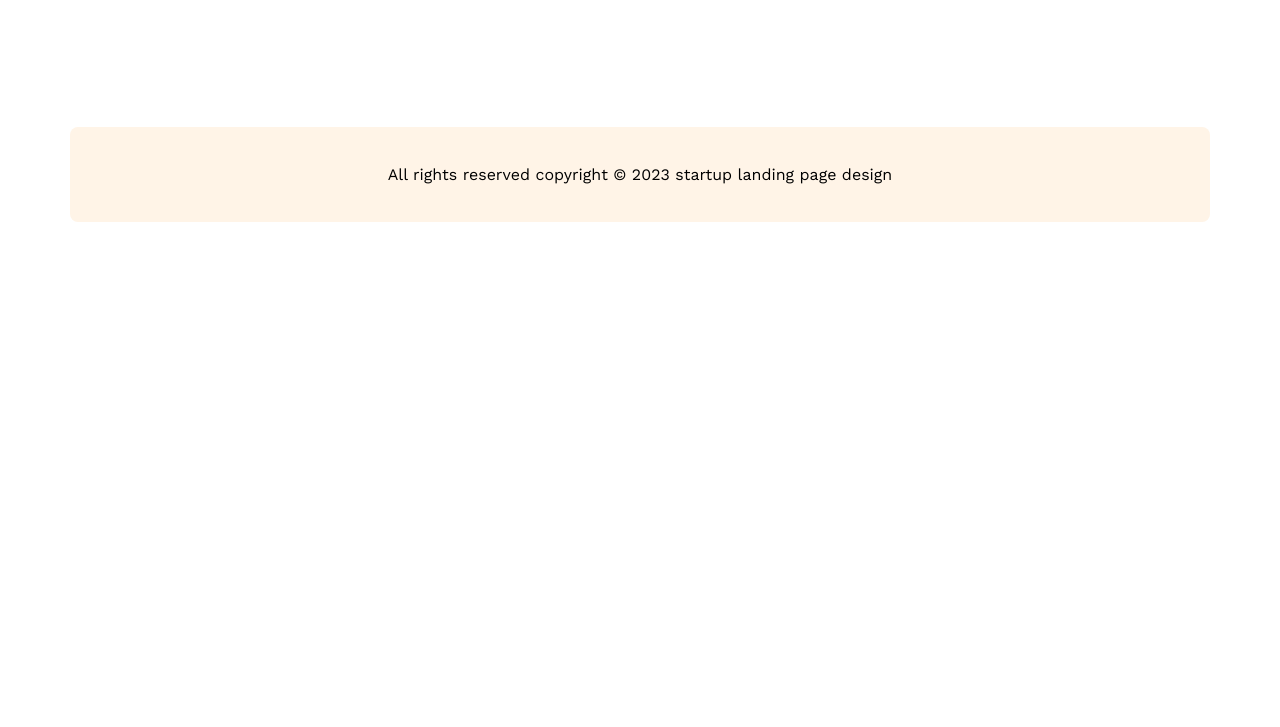
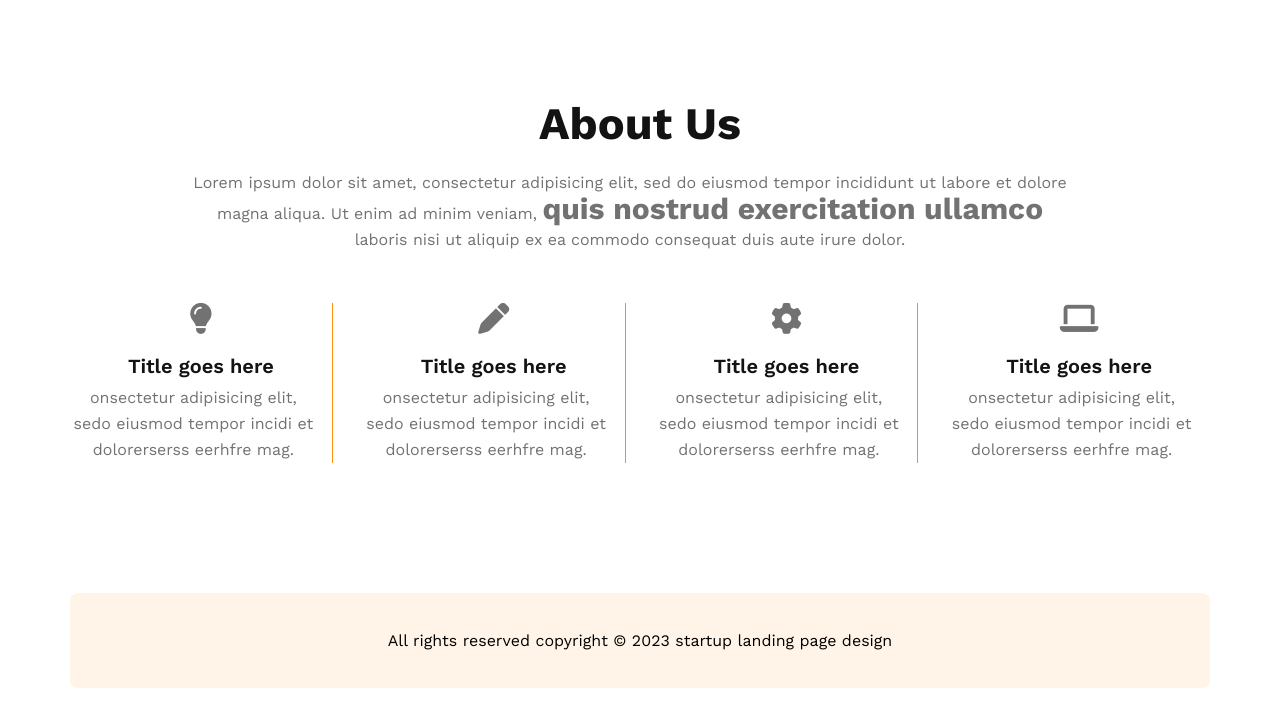
Before and after one commit to Rabbi4579/architects, a plain HTML site: page index.html in a window 1280 px wide. Shown: the part 3921-4648 px from the top of the page. Before the commit the page ends 4355 px from the top, so only its background shows below. Drawn offline with nearby package versions, Linux system fonts and the light colour scheme; a web font is replaced by a local one.

Commit message:
add about us

```diff
--- a/css/styles.css
+++ b/css/styles.css
@@ -266,6 +266,44 @@ margin-bottom: 15px;
   justify-content: space-between;
   align-items: center;
 }
+/* about us section styles */
+.about-us{
+  margin-top: 100px;
+}
+.about-header{
+  max-width: 900px;
+  margin: 0 auto;
+  text-align: center;
+}
+.about-header .section-description{
+  margin: 20px 20px 0 0;
+
+}
+.about-item .section-description{
+  margin-right: 15px;
+}
+.about-header .section-description span{
+  font-size: 30px;
+  font-weight: 700;
+}
+.about-item i {
+  font-size: 31px;
+  margin-bottom: 20px;
+  color: var(--secondary-color);
+}
+.about-items{
+  display: flex;
+  text-align: center;
+  gap: 30px;
+  margin-top: 50px;
+}
+.about-item{
+  border-right: 1px solid var(--btn-color);
+
+}
+.about-item:nth-child(4){
+  border-right: none;
+}
 /* footer section styles */
 footer{
   margin-bottom: 212px;
@@ -283,6 +321,7 @@ footer{
 .footer-content{
   padding: 0 10px;
 }
+
 
 
 
@@ -336,6 +375,15 @@ footer{
   flex-direction: column;
   align-items: center;
   gap: 20px;
+}
+/* about us section */
+.about-items{
+  flex-direction: column;
+  align-items: center;
+}
+.about-item{
+  border-right: none;
+  padding: 0 10px;
 }
 }
 
@@ -417,5 +465,14 @@ footer{
   align-items: center;
   gap: 20px;
 }
+/* aout us section */
+.about-items{
+  flex-direction: column;
+  align-items: center;
+}
+.about-item{
+  border-right: none;
+  padding: 0 10px;
+}
 
 }
--- a/index.html
+++ b/index.html
@@ -175,6 +175,37 @@
         </div>
       </section>
       <!-- sponspors part end -->
+      <!-- About us section start -->
+      <section class="about-us">
+        <div class="about-header">
+          <h2 class="section-title">About Us</h2>
+        <p class="section-description">Lorem ipsum dolor sit amet, consectetur adipisicing elit, sed do eiusmod tempor incididunt ut labore et dolore magna aliqua. Ut enim ad minim veniam, <span>quis nostrud exercitation ullamco</span> laboris nisi ut aliquip ex ea commodo consequat duis aute irure dolor.</p>
+        </div>
+        <div class="about-items">
+          <div class="about-item">
+            <i class="fa-solid fa-lightbulb"></i>
+            <h3 class="item-title">Title goes here</h3>
+            <p class="section-description">onsectetur adipisicing elit, sedo eiusmod tempor incidi et dolorerserss eerhfre mag.</p>
+          </div>
+          <div class="about-item">
+            <i class="fa-solid fa-pen"></i>
+            <h3 class="item-title">Title goes here</h3>
+            <p class="section-description">onsectetur adipisicing elit, sedo eiusmod tempor incidi et dolorerserss eerhfre mag.</p>
+          </div>
+          <div class="about-item">
+            <i class="fa-solid fa-gear"></i>
+            <h3 class="item-title">Title goes here</h3>
+            <p class="section-description">onsectetur adipisicing elit, sedo eiusmod tempor incidi et dolorerserss eerhfre mag.</p>
+          </div>
+          <div class="about-item">
+            <i class="fa-solid fa-laptop"></i>
+            <h3 class="item-title">Title goes here</h3>
+            <p class="section-description">onsectetur adipisicing elit, sedo eiusmod tempor incidi et dolorerserss eerhfre mag.</p>
+          </div>
+        </div>
+      </section>
+      <!-- About us section end -->
+
     </main>
     <footer>
       <div class="footer-container">
```
